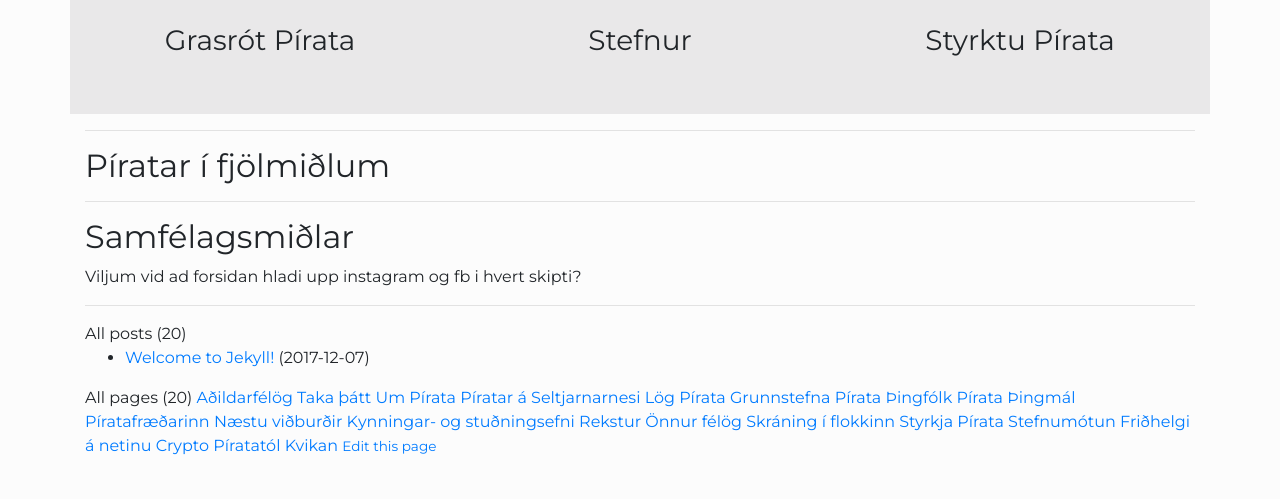
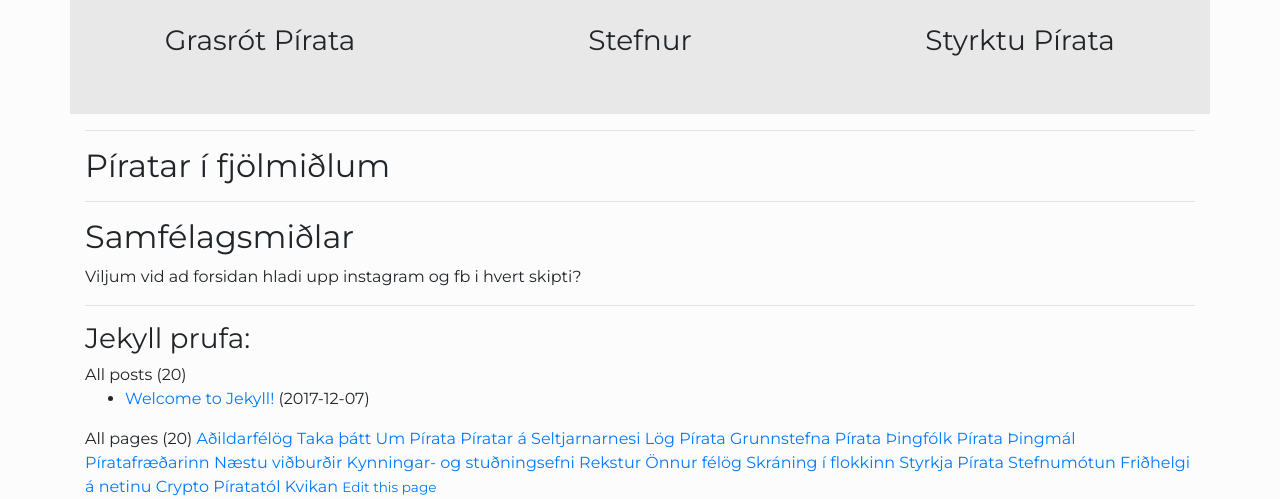
Before and after one commit to viktorsmari/piratar-jekyll, a Jekyll site: the page built from index.html, in a window 1280 px wide and 900 px high, scrolled down 1742 px, cut to the strip 401-900 px from the top of the window. Built offline with Jekyll 4.4.1, drawn with Linux system fonts in a browser that asks for light colours; before the commit the page ends 2601 px from its top, so only the background shows below that.

Commit message:
Search: add info

```diff
--- a/assets/js/search.js
+++ b/assets/js/search.js
@@ -13,7 +13,7 @@
 
       searchResults.innerHTML = appendString;
     } else {
-      searchResults.innerHTML = '<li>No results found</li>';
+      searchResults.innerHTML = '<li>Ekkert fannst</li>';
     }
   }
 
--- a/index.html
+++ b/index.html
@@ -132,6 +132,7 @@
 
 <hr />
 
+<h3>Jekyll prufa:</h3>
 All posts (20)
 
 <ul class="">
--- a/search.html
+++ b/search.html
@@ -2,7 +2,11 @@
 layout: default
 ---
 
-<ul id="search-results"></ul>
+
+<ul id="search-results">
+  <li>Leitin er hæg núna. Hægt er að skipta um vél, eða einfaldlega nota Google leitarvélina?</li>
+  <li style="margin-top:100px">Er að leita ...</li>
+</ul>
 
 <script>
   window.store = {
```
